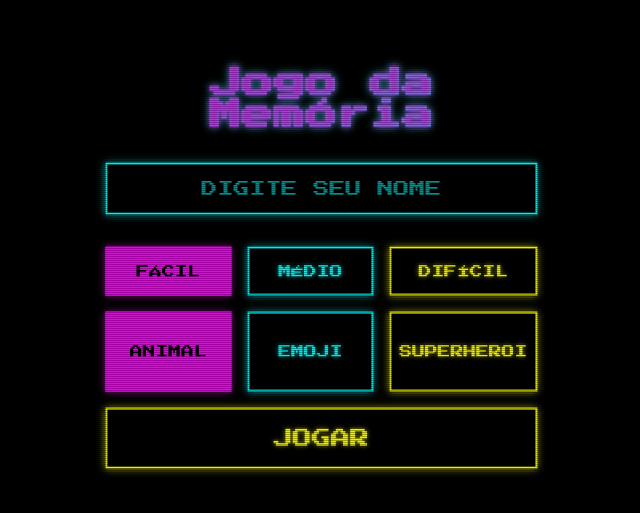
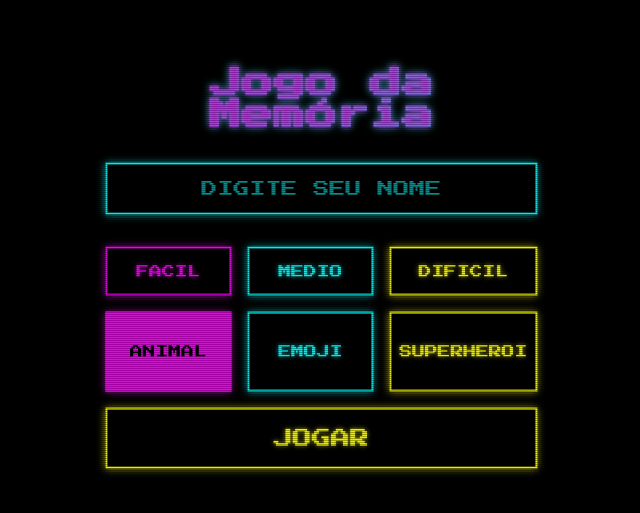
Before and after one commit to lucasgontijo13/JogoDaMemoria, a React (Vite) app: page / in a window 1280 px wide. Shown: the part 133-646 px from the top of the page, without its empty margins (294-934 px from the left). Built offline with nearby package versions, Linux system fonts and the light colour scheme.

Commit message:
Tirando acentos

```diff
--- a/src/components/GameBoard/GameBoard.jsx
+++ b/src/components/GameBoard/GameBoard.jsx
@@ -12,11 +12,11 @@ const THEME_IMAGES = {
 
 const getGridConfig = (difficulty) => {
     switch (difficulty) {
-      case 'Fácil':
+      case 'Facil':
         return { cardCount: 24, columns: 8 };
-      case 'Médio':
+      case 'Medio':
         return { cardCount: 36, columns: 9 };
-      case 'Difícil':
+      case 'Dificil':
         return { cardCount: 50, columns: 10 };
       default:
         return { cardCount: 24, columns: 8 };
--- a/src/components/GameMenu/GameMenu.jsx
+++ b/src/components/GameMenu/GameMenu.jsx
@@ -33,22 +33,22 @@ function GameMenu({
       <div className="options-grid">
         {/* Dificuldade: usa as props 'difficulty' e 'setDifficulty' */}
         <button
-          onClick={() => setDifficulty('Fácil')}
-          className={`btn btn-magenta ${difficulty === 'Fácil' ? 'active' : ''}`}
+          onClick={() => setDifficulty('Facil')}
+          className={`btn btn-magenta ${difficulty === 'Facil' ? 'active' : ''}`}
         >
-          Fácil
+          Facil
         </button>
         <button
-          onClick={() => setDifficulty('Médio')}
-          className={`btn btn-cyan ${difficulty === 'Médio' ? 'active' : ''}`}
+          onClick={() => setDifficulty('Medio')}
+          className={`btn btn-cyan ${difficulty === 'Medio' ? 'active' : ''}`}
         >
-          Médio
+          Medio
         </button>
         <button
-          onClick={() => setDifficulty('Difícil')}
-          className={`btn btn-yellow ${difficulty === 'Difícil' ? 'active' : ''}`}
+          onClick={() => setDifficulty('Dificil')}
+          className={`btn btn-yellow ${difficulty === 'Dificil' ? 'active' : ''}`}
         >
-          Difícil
+          Dificil
         </button>
 
         {/* Temas: usa as props 'theme' e 'setTheme' */}
```
Also changed, not shown: 1 other file (tests, documents, lock files or other folders).
